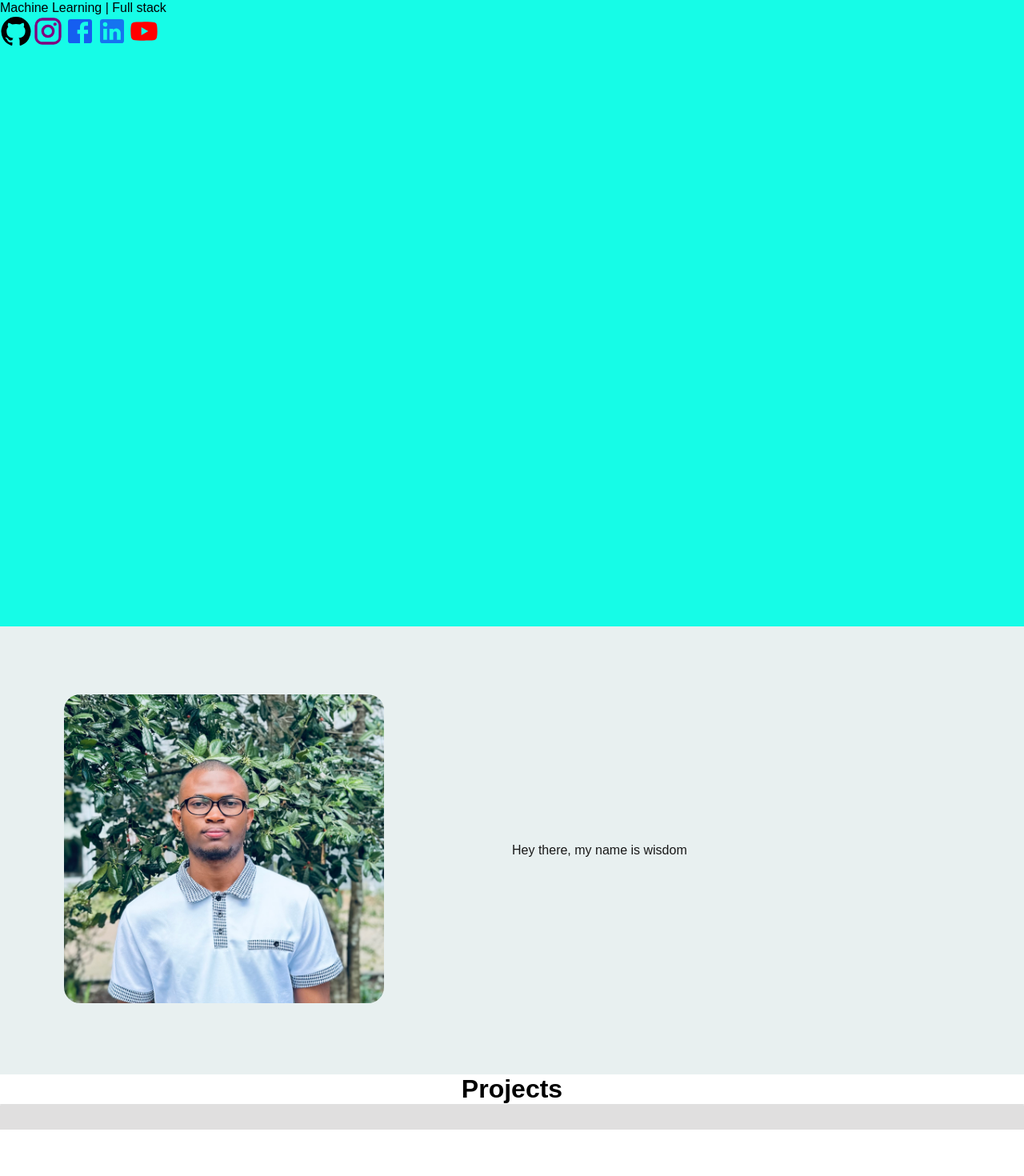
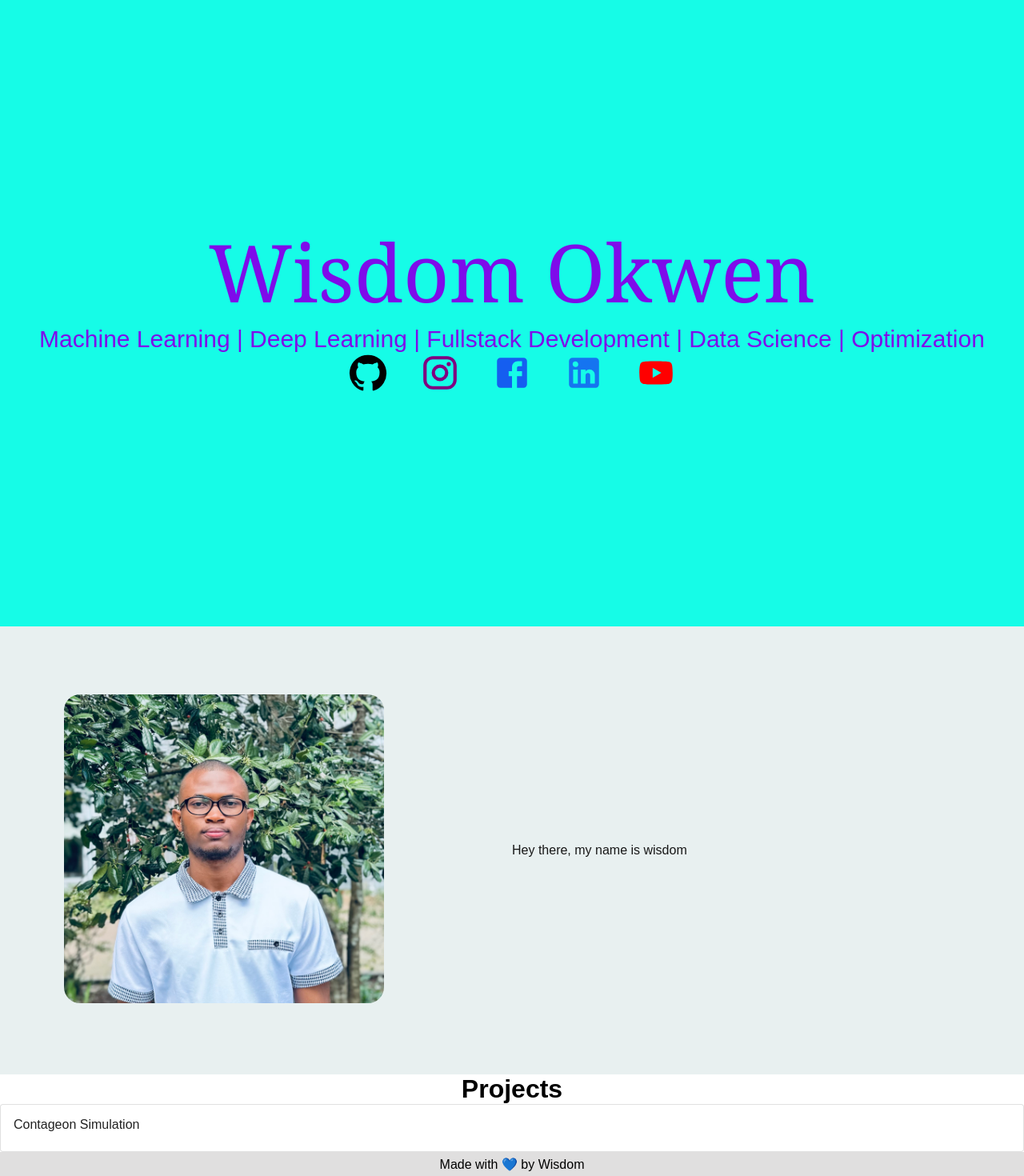
Before and after one commit to wokwen/website, a React (Create React App) app in the folder frontend/: page / in a window 1280 px wide. Shown: the part 77-1547 px from the top of the page at 80% size. Before the commit the page ends 1489 px from the top, so only its background shows below. Built offline with nearby package versions, Linux system fonts and the light colour scheme.

Commit message:
Style home page

```diff
--- a/frontend/src/components/footer/Footer.css
+++ b/frontend/src/components/footer/Footer.css
@@ -1,4 +1,7 @@
 #footer {
+    display: flex;
+    align-items: center;
+    justify-content: center;
     background-color: rgb(224, 223, 223);
     height: 30px;
 }
--- a/frontend/src/components/footer/Footer.jsx
+++ b/frontend/src/components/footer/Footer.jsx
@@ -4,7 +4,7 @@ import './Footer.css';
 function Footer() {
     return (
         <div id="footer">
-
+            <p>Made with 💙 by Wisdom</p>
         </div>
     );
 }
--- a/frontend/src/components/home/Home.css
+++ b/frontend/src/components/home/Home.css
@@ -1,39 +1,71 @@
 #home {
+    display: flex;
+    flex-direction: column;
+    align-items: center;
+    justify-content: center;
     margin: auto;
     height: 100vh;
     margin-top: 60px;
     animation: backGround 12s infinite linear;
+    color: rgb(126, 11, 234);
 }
 
-#contact {
+.name {
     width: 100%;
+    display: flex;
     justify-content: center;
     align-items: center;
-    height: 50vh;
-    background-color: rgb(228, 223, 223);
+}
+.name p {
+    font-size: 100px;
+    font-family:Cambria, Cochin, Georgia, Times, 'Times New Roman', serif;
 }
 
-#icon {
+.interests {
+    display: flex;
+    align-items: center;
+    justify-content: center;
+    width: 100%;
+}
+
+.interests p {
+  font-size: 30px;
+}
+.socials {
+    width: 100%;
+    display: flex;
+    justify-content:center;
+    align-items: center;
     font-weight: bold;
 }
+
 #github {
-    font-size: 40px;
+    margin: 0 20px;
+    font-size: 50px;
     color: black;
 }
+
 #instagram {
-    font-size: 40px;
+    margin: 0 20px;
+    font-size: 50px;
     color: purple;
 }
+
 #youtube {
-    font-size: 40px;
+    margin: 0 20px;
+    font-size: 50px;
     color: red;
 }
+
 #facebook {
-    font-size: 40px;
+    margin: 0 20px;
+    font-size: 50px;
     color: rgb(21, 94, 240);
 }
+
 #linkedin {
-    font-size: 40px;
+    margin: 0 20px;
+    font-size: 50px;
     color: rgb(21, 116, 240);
 }
 
--- a/frontend/src/components/home/Home.jsx
+++ b/frontend/src/components/home/Home.jsx
@@ -9,14 +9,18 @@ import GitHubIcon from '@mui/icons-material/GitHub';
 function Home() {
     return (
         <div id="home">
-            <p>Wisdom Okwen</p>
-            <p>Machine Learning | Full stack </p>
-            <div id="icon">
-                <GitHubIcon id="github"/>
-                <InstagramIcon id="instagram"/>
-                <FacebookIcon id="facebook"/>
-                <LinkedInIcon id="linkedin"/>
-                <YouTubeIcon id="youtube"/>
+            <div className="name">
+                <p>Wisdom Okwen</p>
+            </div>
+            <div className="interests">
+            <p>Machine Learning | Deep Learning | Fullstack Development | Data Science | Optimization</p>
+            </div>
+            <div className="socials">
+                <a href="https://github.com/wokwen"><GitHubIcon id="github"/></a>
+                <a href="https://www.instagram.com/owska_salvation/"><InstagramIcon id="instagram"/></a>
+                <a href="https://www.facebook.com/profile.php?id=100087329172175"><FacebookIcon id="facebook"/></a>
+                <a href="https://www.linkedin.com/in/wisdom-okwen-05b09a184/"><LinkedInIcon id="linkedin"/></a>
+                <a href="https://www.youtube.com/channel/UC2JKlaNuQQKmPVlgxpoVCbA"><YouTubeIcon id="youtube"/></a>
             </div>
         </div>
     );
--- a/frontend/src/components/projects/Projects.jsx
+++ b/frontend/src/components/projects/Projects.jsx
@@ -11,7 +11,13 @@ function Projects() {
             <h1>Projects</h1>
 
             {projects.map((project, index) => (
-                <Card key={index} variant="outlined" />
+                <Card key={index} project={project} variant="outlined">
+                    <CardContent>
+                        {project.title}
+                        {project.url}
+                    </CardContent>
+                </Card>
+
             ))}
         </div>
     );
--- a/frontend/src/data/projects.js
+++ b/frontend/src/data/projects.js
@@ -1,6 +1,6 @@
 const projects = [
     {
-        title: "",
+        title: "Contageon Simulation",
         url: "",
         built_with: [],
     }
```
